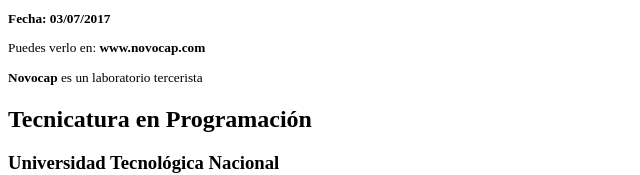
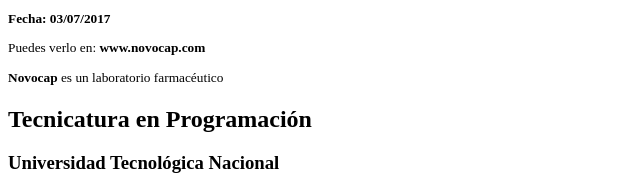
Before and after one commit to francocampaiola/desarrollo-web, a plain HTML site: page index.html in a window 1280 px wide. Shown: the part 628-803 px from the top of the page, 0-640 px from the left. Drawn offline with Linux system fonts and the light colour scheme.

```diff
--- a/index.html
+++ b/index.html
@@ -40,7 +40,7 @@
                 <small>
                         <p><strong>Fecha: 03/07/2017</strong></p>
                         <p>Puedes verlo en: <strong>www.novocap.com</strong></p>
-                        <p><strong>Novocap</strong> es un laboratorio tercerista</p>
+                        <p><strong>Novocap</strong> es un laboratorio farmacéutico</p>
                 </small>
             </article>
         </section>
```
